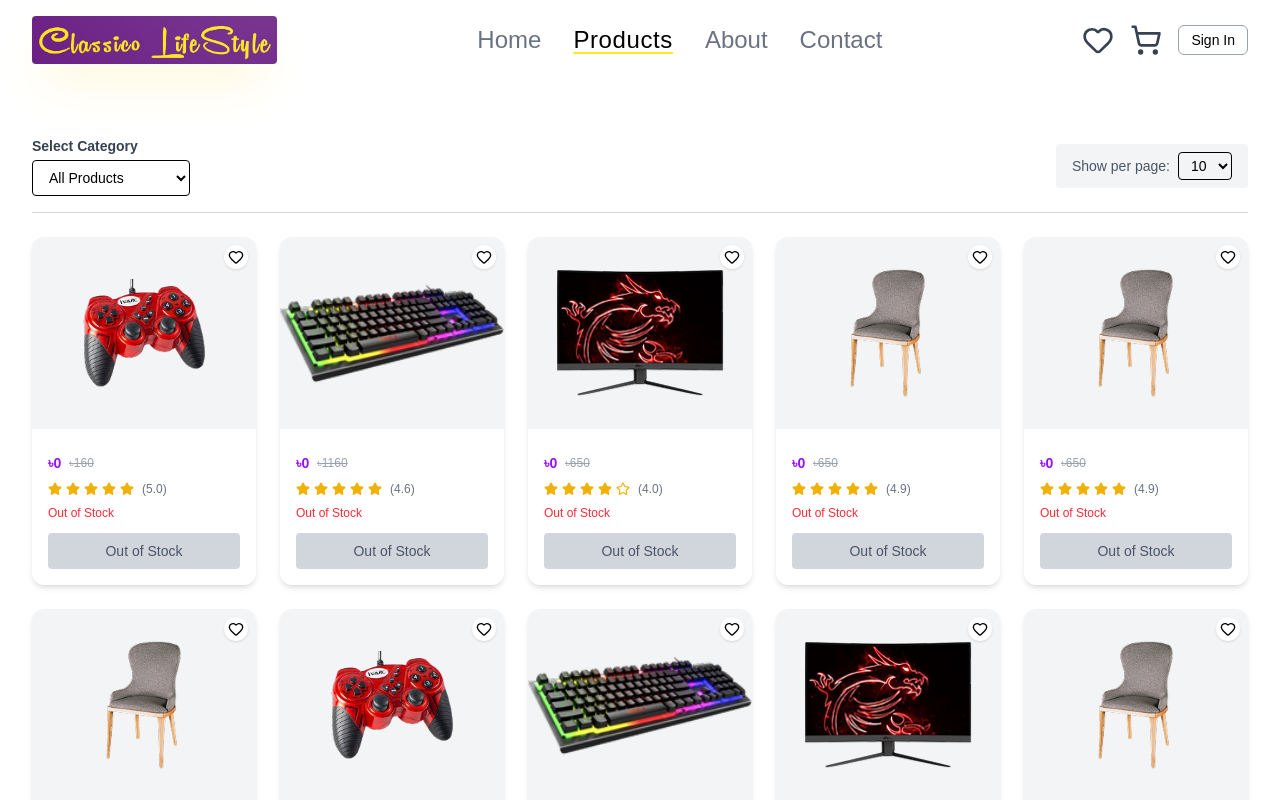
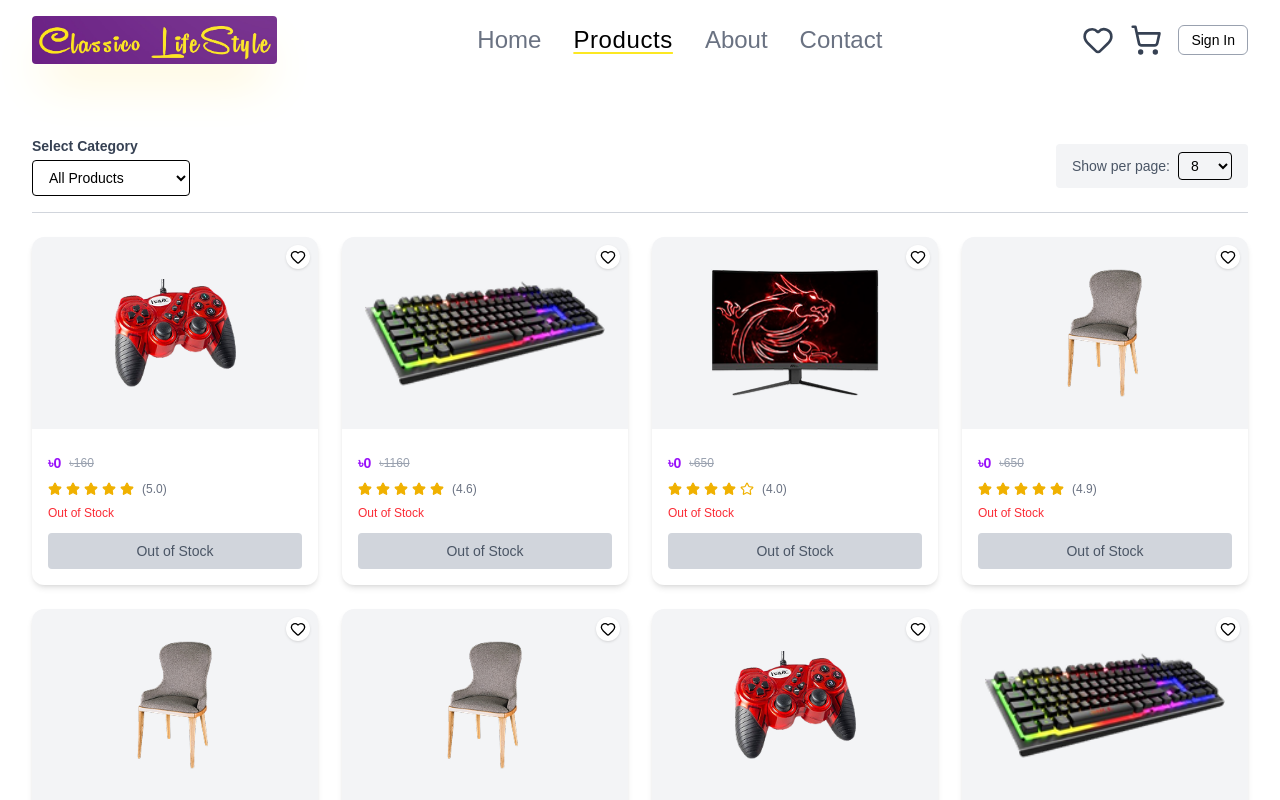
Before and after one commit to Nazmul-Karim-Tanvir/classicoLifestyle, a React (Vite) app in the folder classicoFrontend/: page /product in a window 1280 px wide. Shown: the top 800 px of the page. Built offline with nearby package versions, Linux system fonts and the light colour scheme.

Commit message:
width issue fixed

```diff
--- a/classicoFrontend/src/components/ProductCard.jsx
+++ b/classicoFrontend/src/components/ProductCard.jsx
@@ -54,7 +54,7 @@ const ProductCard = ({
   return (
     <div
       onClick={goToDetail}
-      className="w-full max-w-xs bg-white rounded-xl shadow-md hover:shadow-xl transition-all overflow-hidden cursor-pointer"
+      className="w-full bg-white rounded-xl shadow-md hover:shadow-xl transition-all overflow-hidden cursor-pointer"
     >
       {/* Image */}
       <div className="relative h-48 bg-gray-100 flex items-center justify-center">
--- a/classicoFrontend/src/pages/product/Product.jsx
+++ b/classicoFrontend/src/pages/product/Product.jsx
@@ -30,7 +30,7 @@ const Product = () => {
     const location = useLocation();
     const [filteredProducts, setFilteredProducts] = useState([]);
     const [activeCategory, setActiveCategory] = useState('all');
-    const [perPage, setPerPage] = useState(10);
+    const [perPage, setPerPage] = useState(8);
     const [currentPage, setCurrentPage] = useState(1);
 
     // Handle URL query param to set category
@@ -118,16 +118,16 @@ const Product = () => {
                         onChange={handlePerPageChange}
                         className="border rounded px-2 py-1 text-sm"
                     >
-                        <option value={5}>5</option>
-                        <option value={10}>10</option>
-                        <option value={15}>15</option>
+                        <option value={4}>4</option>
+                        <option value={8}>8</option>
+                        <option value={12}>12</option>
                     </select>
                 </div>
             </div>
 
             {/* Product Grid */}
             {paginatedProducts.length > 0 ? (
-                <div className="grid grid-cols-2 md:grid-cols-2 lg:grid-cols-5 gap-6">
+                <div className="grid grid-cols-2 md:grid-cols-2 lg:grid-cols-4 gap-6">
                     {paginatedProducts.map((product) => (
                         <ProductCard key={product.id} {...product} />
                     ))}
```
